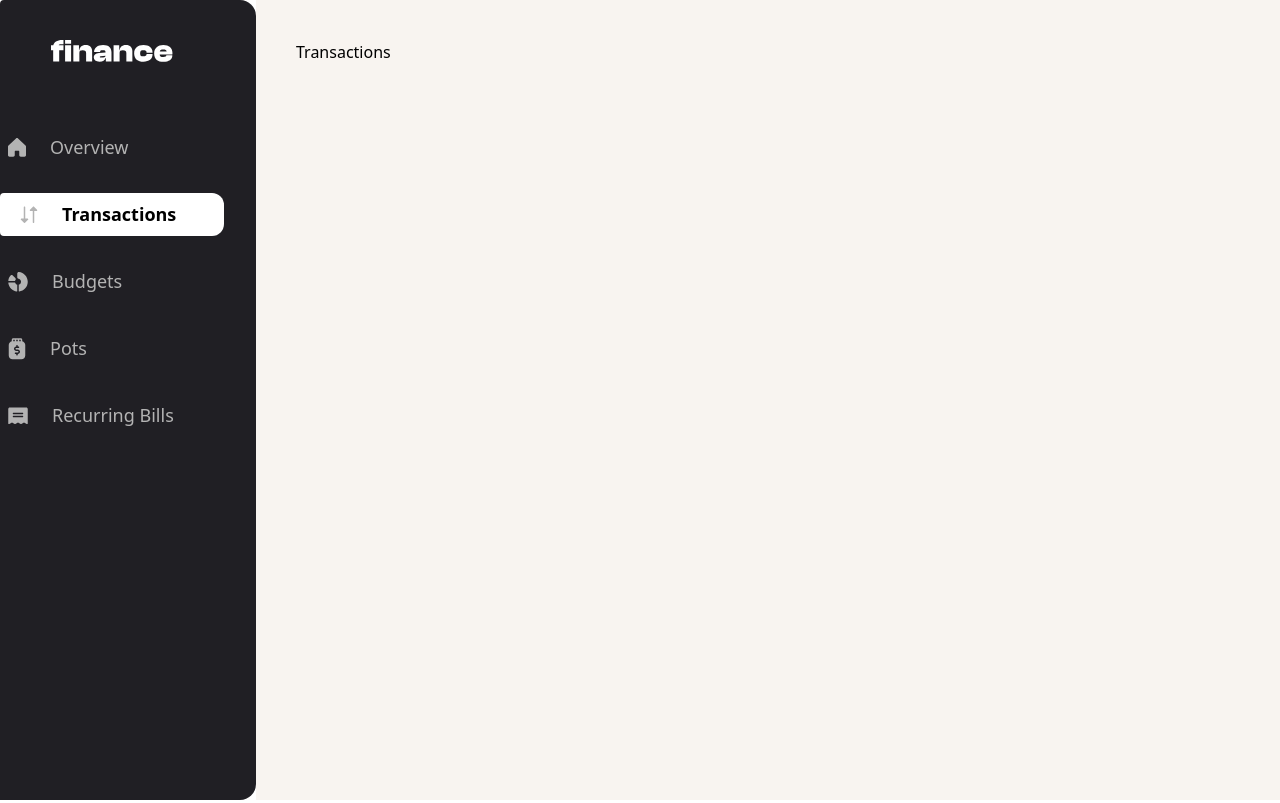
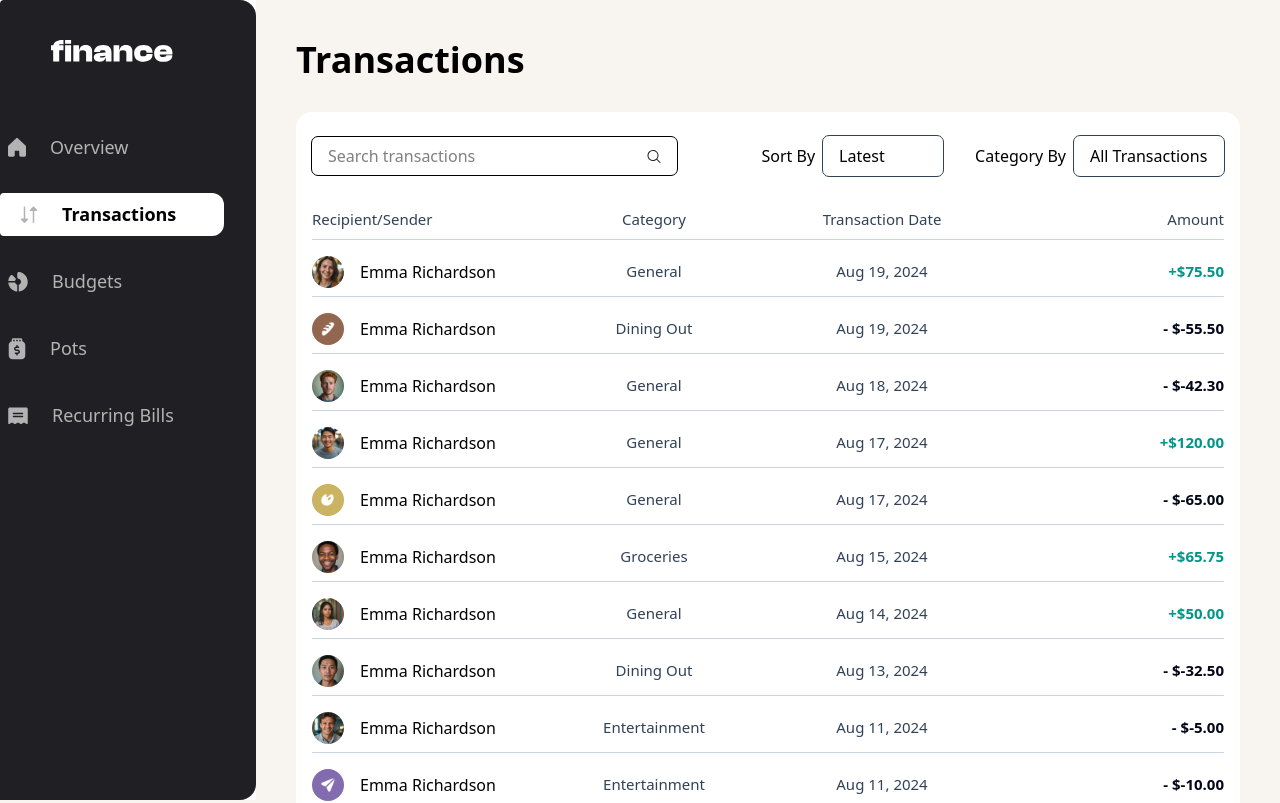
Before and after one commit to RaviCoderWallah/React-Finance-App, a React app: page /transactions in a window 1280 px wide. Shown: the top 803 px of the page. Built offline with nearby package versions, Linux system fonts and the light colour scheme; the HTML template or start-up script is replaced by a standard one.

Commit message:
Transaction Page Data Get Success

```diff
--- a/src/Layout/PageLayout.jsx
+++ b/src/Layout/PageLayout.jsx
@@ -24,7 +24,7 @@ const PageLayout = () => {
 
   return (
     <div className="grid lg:grid-cols-5 grid-rows-[1fr_auto] lg:grid-rows-none min-h-[100vh] bg-[var(--color-beige-100)]" id="finance-app">
-      <main className="order-1 lg:order-2 lg:col-span-4 lg:p-10 px-4" id="content">
+      <main className="order-1 lg:order-2 lg:col-span-4 lg:p-10 px-4 lg:pb-0 pb-20" id="content">
         <Outlet context={finaceAppData} />
       </main>
       <div className="order-2 lg:order-1 lg:col-span-1">
--- a/src/Pages/Transactions.jsx
+++ b/src/Pages/Transactions.jsx
@@ -1,6 +1,51 @@
+import ContentHeader from "../components/UI/ContentHeader"
+import SearchBar from "../components/UI/SearchBar"
+import Filter from "../components/UI/Filter"
+import AllTransactionList from "../components/UI/AllTransactionList";
+import { useOutletContext } from "react-router-dom";
+
 const Transactions = () => {
+
+  const data = useOutletContext();
+
+    if (!data?.transactions) {
+    return <div>Loading...</div>; // or return null;
+  }
+
+
+  const sortingFilterName = ["Oldest", "Latest", "A to Z", "Z to A", "Highest", "Lowest"];
+  const categoryFilterName = ["All Transactions", "Entertainment", "Bills", "Groceries", "Dinning Out", "Transportation"]
+
   return (
-    <div>Transactions</div>
+    <div id="transactions-page">
+      <ContentHeader headingName="Transactions" isButton="false" />
+      <div className="md:rounded-2xl sm:rounded-xl rounded-sm bg-white py-6 px-4 mt-4 md:mt-8">
+
+        <div className="grid grid-cols-1 sm:grid-cols-5 gap-4 sm:gap-0 items-center justify-between">
+          <div className="sm:col-span-2 col-span-1">
+            <SearchBar />
+          </div>
+          <div className="sm:col-span-3 col-span-1 flex justify-start sm:justify-end sm:gap-8 gap-4">
+            <Filter name={sortingFilterName} filterName="Sort By" selectedOption="latest" />
+            <Filter name={categoryFilterName} filterName="Category By" selectedOption="transactions" />
+          </div>
+        </div>
+
+        <div className="grid grid-cols-4 justify-between items-center mt-4 sm:mt-8 border-b-[1px] border-slate-300 pb-2">
+          <p className="sm:flex justify-start text-[15px] text-slate-700 hidden">Recipient/Sender</p>
+          <p className="sm:flex justify-center text-[15px] text-slate-700 hidden">Category</p>
+          <p className="sm:flex justify-center text-[15px] text-slate-700 hidden">Transaction Date</p>
+          <p className="sm:flex justify-end text-[15px] text-slate-700 hidden">Amount</p>
+        </div>
+        <div>
+          {
+            data.transactions.map(({name, amount, date, avatar, category}, index) => {
+             return <AllTransactionList name={name} amount={amount} date={date} avatar={avatar} category={category} key={index}/>
+            })
+          }
+        </div>
+      </div>
+    </div>
   )
 }
 
--- /dev/null
+++ b/src/components/UI/AllTransactionList.jsx
@@ -0,0 +1,47 @@
+const AllTransactionList = ({ name, amount, avatar, date, category }) => {
+
+    const isNegative = amount < 0;
+
+    // Format absolute amount
+    const formattedAmount = new Intl.NumberFormat('en-US', {
+        minimumFractionDigits: 2,
+        maximumFractionDigits: 2,
+    }).format(amount);
+
+    const expenseDate = new Date(date);
+    const monthName = expenseDate.toLocaleString('en-US', { month: 'short' });
+
+    return (
+        <div className="grid grid-cols-2 sm:grid-cols-4 justify-between items-center mt-4 border-b-[1px] border-slate-300 pb-2">
+            <div className="flex items-center justify-start gap-4">
+                <div className="rounded-full w-8 aspect-square overflow-hidden">
+                    <img src={avatar} alt={name} />
+                </div>
+                <div>
+                    <p className="font-medium text-[15px] sm:text-[16px]">Emma Richardson</p>
+                    <p className="text-[15px] text-slate-600 sm:hidden ">{category}</p>
+                </div>
+            </div>
+
+            <p className="justify-center text-[15px] text-slate-700 hidden sm:flex">{category}</p>
+
+            <p className="justify-center text-[15px] text-slate-700 sm:flex hidden">
+                {monthName} {expenseDate.getDate()}, {expenseDate.getFullYear()}
+            </p>
+
+            <div>
+                <p className={isNegative ? 'justify-end text-[15px] text-slate-950 font-bold flex' : 'flex justify-end  text-teal-600 text-[15px] font-bold'}>
+                    {isNegative ? `- $${formattedAmount}` : `+$${formattedAmount}`}
+                </p>
+
+                <p className=" justify-end flex text-[15px] text-slate-600 sm:hidden">
+                    {monthName} {expenseDate.getDate()}, {expenseDate.getFullYear()}
+                </p>
+            </div>
+
+
+        </div>
+    )
+}
+
+export default AllTransactionList
--- /dev/null
+++ b/src/components/UI/Filter.jsx
@@ -0,0 +1,34 @@
+import { useState } from "react";
+
+const Filter = ({name, filterName, selectedOption}) => {
+  const [selected, setSelected] = useState(selectedOption);
+
+    return (
+        <div className="flex items-center gap-2">
+            <p className="sm:block hidden">{filterName}</p>
+            <select
+                name=""
+                id=""
+                value={selected}
+                onChange={(e) => setSelected(e.target.value)}
+                className="outline-1 outline-slate-700 py-2 sm:min-w-30 px-4 sm:rounded-md cursor-pointer appearance-none focus:outline-none"
+            >
+                {
+                    name.map((filterName, index) => {
+                        return (
+                            <option
+                                value={filterName.toLowerCase()}
+                                key={index}
+                                className="px-4 bg-white hover:bg-amber-900"
+                            >
+                                {filterName}
+                            </option>
+                        )
+                    })
+                }
+            </select>
+        </div>
+    )
+}
+
+export default Filter
--- /dev/null
+++ b/src/components/UI/SearchBar.jsx
@@ -0,0 +1,10 @@
+const SearchBar = () => {
+    return (
+        <div className="outline-1 border-slate-700 px-4 md:rounded-md rounded-sm flex justify-between items-center">
+            <input type="text" placeholder="Search transactions" className="w-full h-full py-2 focus:outline-none" />
+            <img src="/public/images/icon-search.svg" alt="search-icon" />
+        </div>
+    )
+}
+
+export default SearchBar
```
